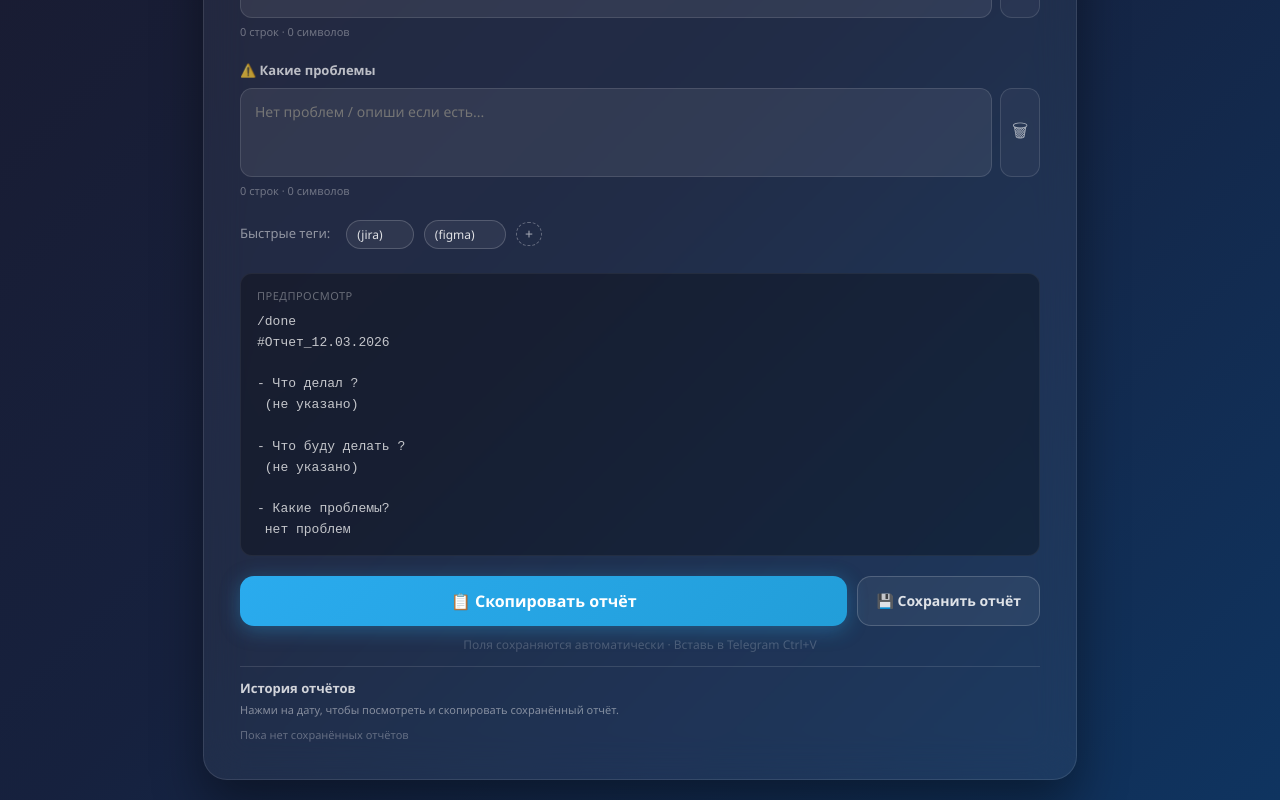
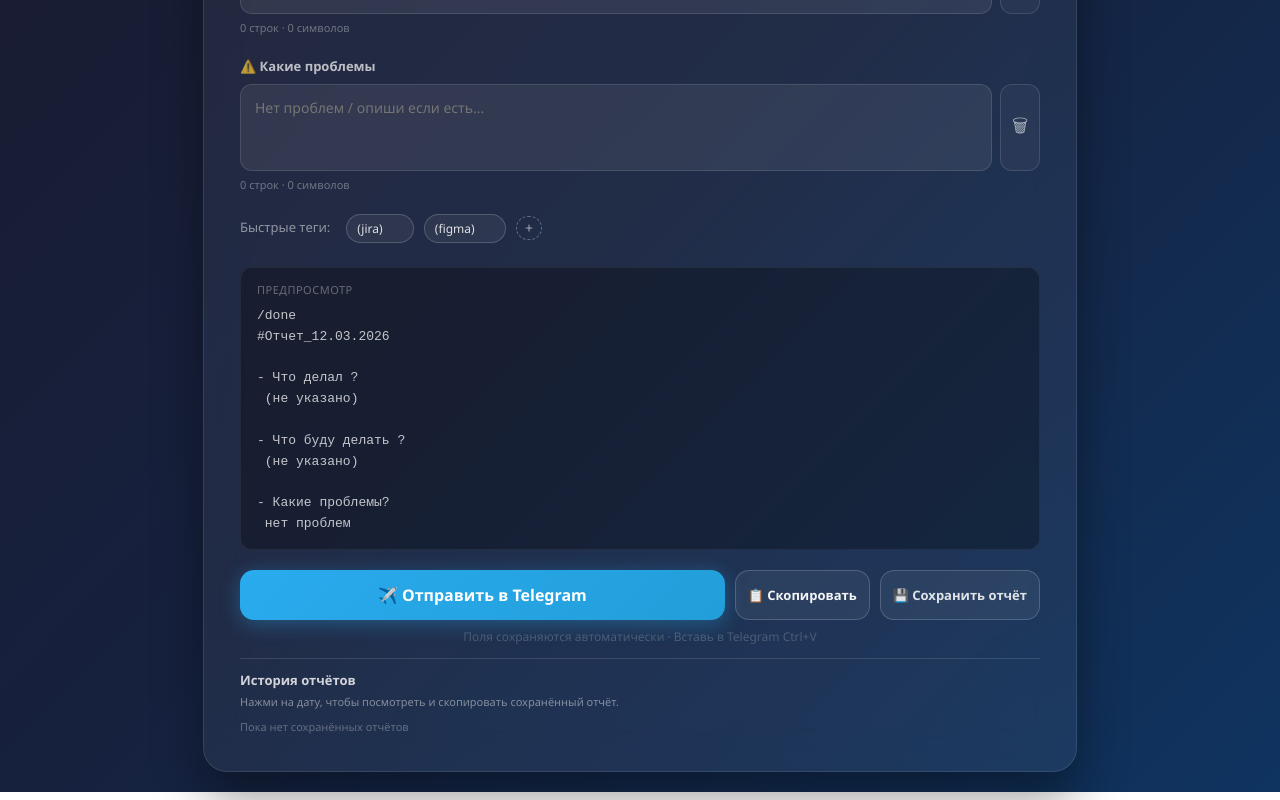
Before and after one commit to AktanK13/DailyReport, a React (Vite) app: page / in a window 1280 px wide. Shown: the part 381-1181 px from the top of the page. Built offline with nearby package versions, Linux system fonts and the light colour scheme.

Commit message:
add tg report send

```diff
--- a/src/ReportApp.jsx
+++ b/src/ReportApp.jsx
@@ -1,4 +1,4 @@
-import { useEffect, useState } from "react";
+import { useEffect, useRef, useState } from "react";
 
 const todayStr = () => {
   const d = new Date();
@@ -40,11 +40,14 @@ export default function ReportApp() {
   const [hiddenTags, setHiddenTags] = useState([]);
   const [copied, setCopied] = useState(false);
   const [cleared, setCleared] = useState(false);
+  const [sending, setSending] = useState(false);
+  const [sendStatus, setSendStatus] = useState(null);
   const [loaded, setLoaded] = useState(false);
   const [lastSavedDate, setLastSavedDate] = useState(null);
   const [showRestoreBanner, setShowRestoreBanner] = useState(false);
   const [history, setHistory] = useState([]);
   const [selectedHistory, setSelectedHistory] = useState(null);
+  const textareasRef = useRef({});
 
   useEffect(() => {
     loadSaved().then((data) => {
@@ -92,6 +95,18 @@ export default function ReportApp() {
     });
   }, [done, todo, problems, reportDate, customTags, hiddenTags, loaded]);
 
+  // синхронизация высоты полей с содержимым при загрузке/восстановлении
+  useEffect(() => {
+    if (!loaded) return;
+    ["done", "todo", "problems"].forEach((id) => {
+      const el = textareasRef.current[id];
+      if (el) {
+        el.style.height = "auto";
+        el.style.height = `${el.scrollHeight}px`;
+      }
+    });
+  }, [loaded, done, todo, problems]);
+
   const generateReport = () => {
     return `/done
 #Отчет_${reportDate}
@@ -111,6 +126,37 @@ export default function ReportApp() {
       setCopied(true);
       setTimeout(() => setCopied(false), 2500);
     });
+  };
+
+  const handleSendToTelegram = async () => {
+    if (sending) return;
+    setSending(true);
+    setSendStatus(null);
+    try {
+      const resp = await fetch("/.netlify/functions/send-report", {
+        method: "POST",
+        headers: { "Content-Type": "application/json" },
+        body: JSON.stringify({ text: generateReport() }),
+      });
+
+      if (!resp.ok) {
+        throw new Error(`HTTP ${resp.status}`);
+      }
+
+      const data = await resp.json().catch(() => ({}));
+      if (data && data.error && !data.ok) {
+        throw new Error("Telegram API error");
+      }
+
+      setSendStatus("ok");
+      setTimeout(() => setSendStatus(null), 3000);
+    } catch (e) {
+      console.error("Error sending to Telegram", e);
+      setSendStatus("error");
+      setTimeout(() => setSendStatus(null), 4000);
+    } finally {
+      setSending(false);
+    }
   };
 
   const handleSaveReportToHistory = () => {
@@ -380,6 +426,13 @@ export default function ReportApp() {
                 }}
               >
                 <textarea
+                  ref={(el) => {
+                    if (el) {
+                      textareasRef.current[id] = el;
+                      el.style.height = "auto";
+                      el.style.height = `${el.scrollHeight}px`;
+                    }
+                  }}
                   value={value}
                   onChange={(e) => set(e.target.value)}
                   onFocus={(e) => {
@@ -588,45 +641,74 @@ export default function ReportApp() {
           </pre>
         </div>
 
-        {/* Copy & Save buttons */}
+        {/* Send, Copy & Save buttons */}
         <div
           style={{
             display: "flex",
             gap: "10px",
-            marginBottom: "10px",
+            marginBottom: "8px",
+            alignItems: "stretch",
           }}
         >
+          {/* Большая кнопка "В Telegram" */}
           <button
-            onClick={handleCopy}
+            type="button"
+            onClick={handleSendToTelegram}
+            disabled={sending}
             style={{
               flex: 1,
               padding: "14px",
               borderRadius: "14px",
               border: "none",
-              background: copied
-                ? "linear-gradient(135deg, #00b09b, #00c853)"
+              background: sending
+                ? "linear-gradient(135deg, #1e88e5, #1565c0)"
                 : "linear-gradient(135deg, #2AABEE, #229ED9)",
               color: "#fff",
               fontWeight: "700",
               fontSize: "16px",
+              cursor: sending ? "default" : "pointer",
+              boxShadow: "0 4px 20px rgba(42,171,238,0.35)",
+              display: "flex",
+              alignItems: "center",
+              justifyContent: "center",
+              gap: "8px",
+              whiteSpace: "nowrap",
+            }}
+          >
+            {sending ? "⏳ Отправка в Telegram..." : "✈️ Отправить в Telegram"}
+          </button>
+
+          {/* Справа две маленькие кнопки */}
+          <button
+            onClick={handleCopy}
+            style={{
+              padding: "10px 12px",
+              borderRadius: "14px",
+              border: "1px solid rgba(255,255,255,0.18)",
+              background: copied
+                ? "linear-gradient(135deg, #00b09b, #00c853)"
+                : "rgba(255,255,255,0.06)",
+              color: "rgba(255,255,255,0.95)",
+              fontWeight: "600",
+              fontSize: "13px",
               cursor: "pointer",
               transition: "all 0.3s",
-              boxShadow: "0 4px 20px rgba(42,171,238,0.35)",
+              minWidth: "120px",
             }}
           >
-            {copied ? "✅ Скопировано!" : "📋 Скопировать отчёт"}
+            {copied ? "✅ Скопировано" : "📋 Скопировать"}
           </button>
           <button
             type="button"
             onClick={handleSaveReportToHistory}
             style={{
-              padding: "14px 18px",
+              padding: "10px 12px",
               borderRadius: "14px",
               border: "1px solid rgba(255,255,255,0.18)",
               background: "rgba(255,255,255,0.06)",
               color: "rgba(255,255,255,0.85)",
               fontWeight: "600",
-              fontSize: "14px",
+              fontSize: "13px",
               cursor: "pointer",
               whiteSpace: "nowrap",
               display: "flex",
@@ -643,11 +725,35 @@ export default function ReportApp() {
             textAlign: "center",
             color: "rgba(255,255,255,0.2)",
             fontSize: "12px",
-            marginBottom: "10px",
+            marginBottom: "4px",
           }}
         >
           Поля сохраняются автоматически · Вставь в Telegram Ctrl+V
         </div>
+        {sendStatus === "ok" && (
+          <div
+            style={{
+              textAlign: "center",
+              color: "rgba(0, 230, 118, 0.9)",
+              fontSize: "12px",
+              marginBottom: "8px",
+            }}
+          >
+            Отчёт отправлен в Telegram
+          </div>
+        )}
+        {sendStatus === "error" && (
+          <div
+            style={{
+              textAlign: "center",
+              color: "rgba(255, 82, 82, 0.9)",
+              fontSize: "12px",
+              marginBottom: "8px",
+            }}
+          >
+            Не удалось отправить в Telegram
+          </div>
+        )}
 
         {/* History */}
         <div
```
Also changed, not shown: 1 other file (tests, documents, lock files or other folders).
